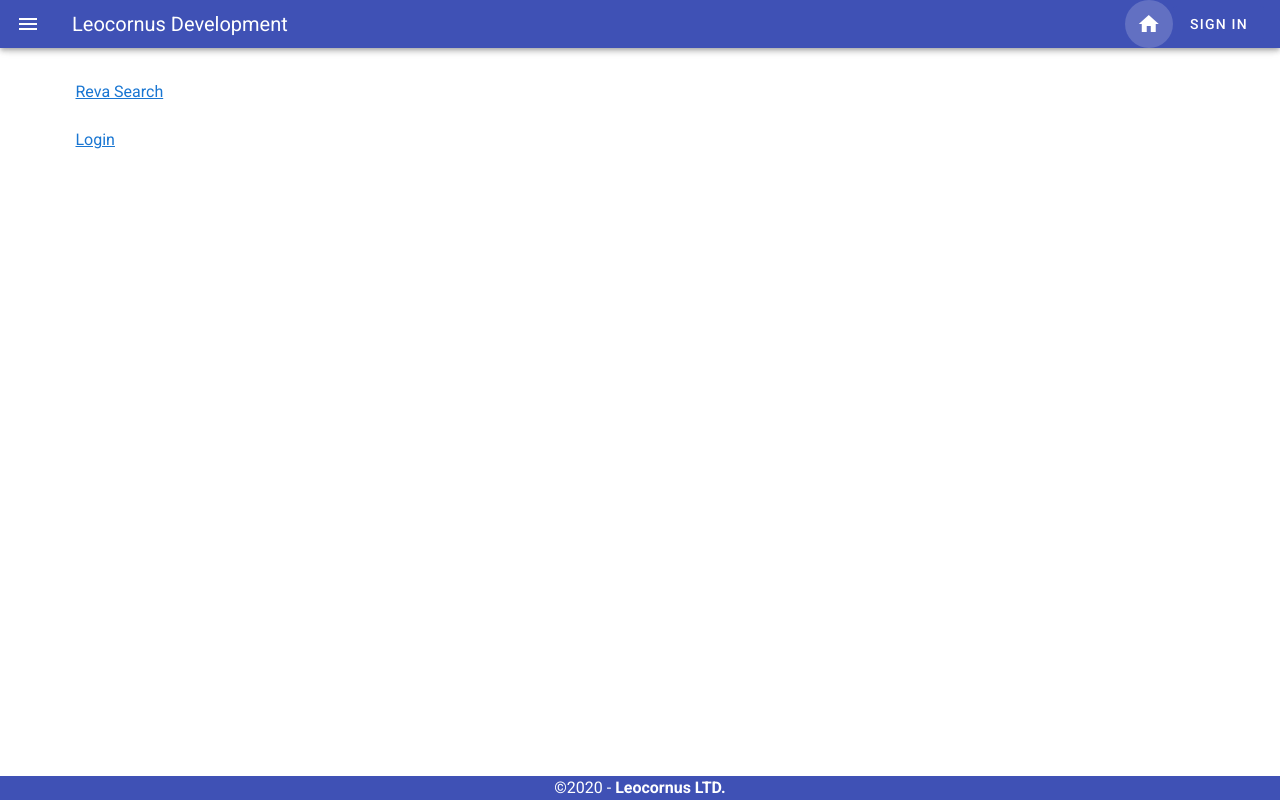
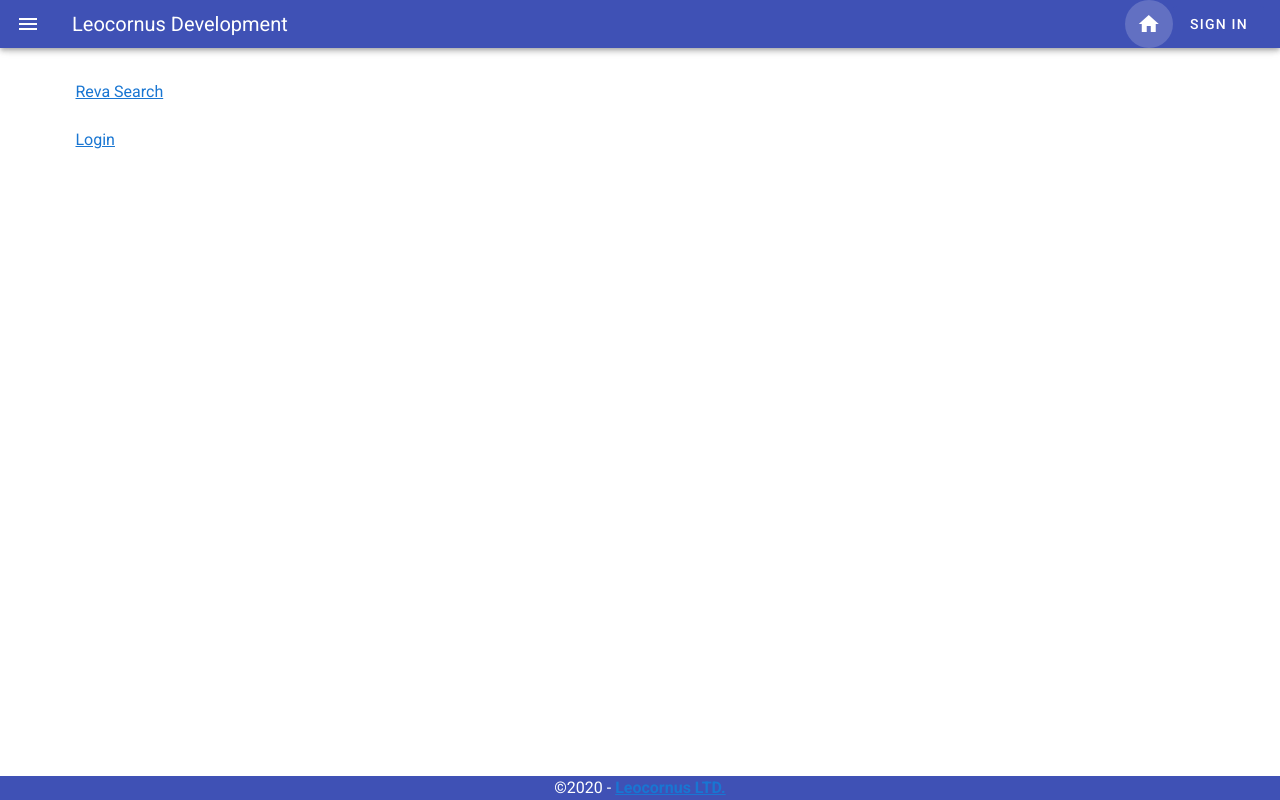
Before and after one commit to leocornus/nuxt-repo, a Nuxt app: page / in a window 1280 px wide. Built offline with nearby package versions, Linux system fonts and the light colour scheme; no server answers.

Commit message:
add link

```diff
--- a/layouts/vuetify.vue
+++ b/layouts/vuetify.vue
@@ -50,7 +50,7 @@ v-app
   v-footer(color="indigo" app padless)
     v-layout(justify-center row wrap)
       v-flex(py-3 text-center white--text xs12)
-        | &copy;{{new Date().getFullYear()}} - <strong>Leocornus LTD.</strong>
+        | &copy;{{new Date().getFullYear()}} - <strong><a href="https://leocorn.com">Leocornus LTD.</a></strong>
 </template>
 
 <script>
```
